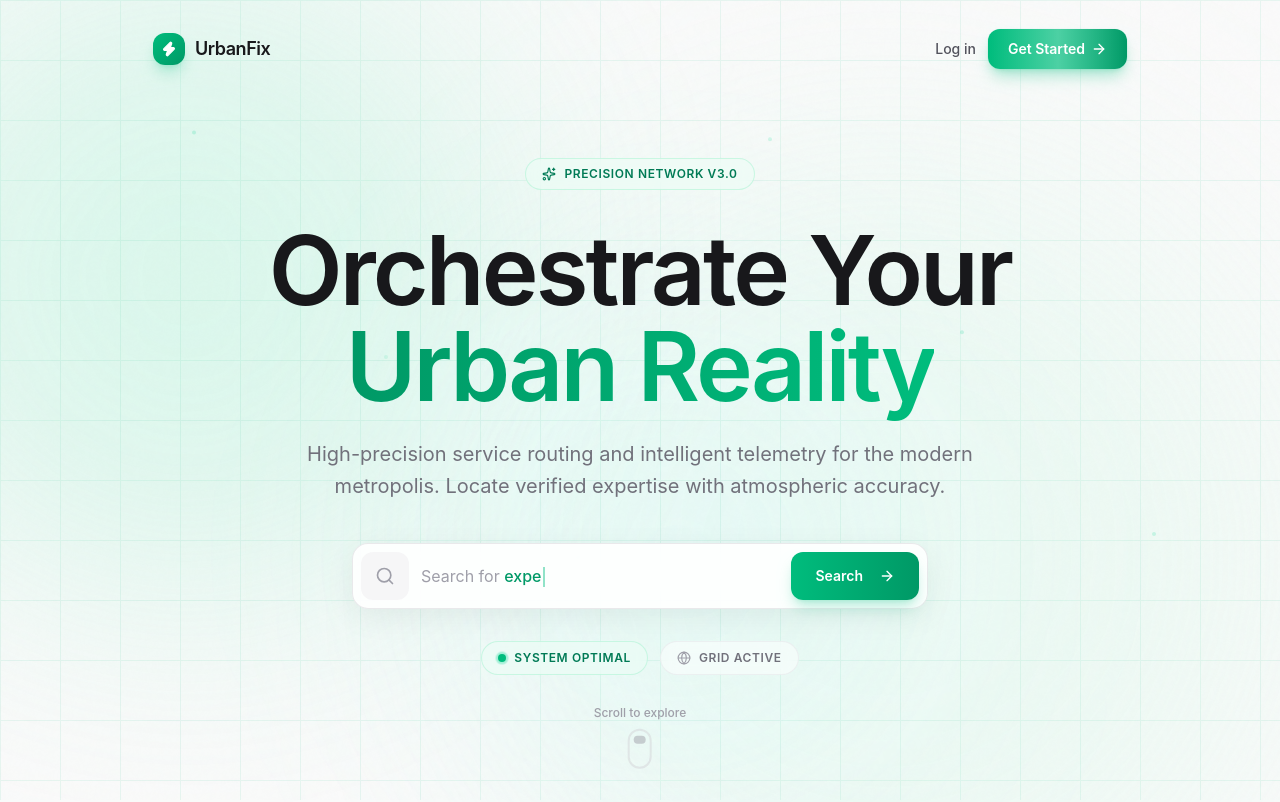
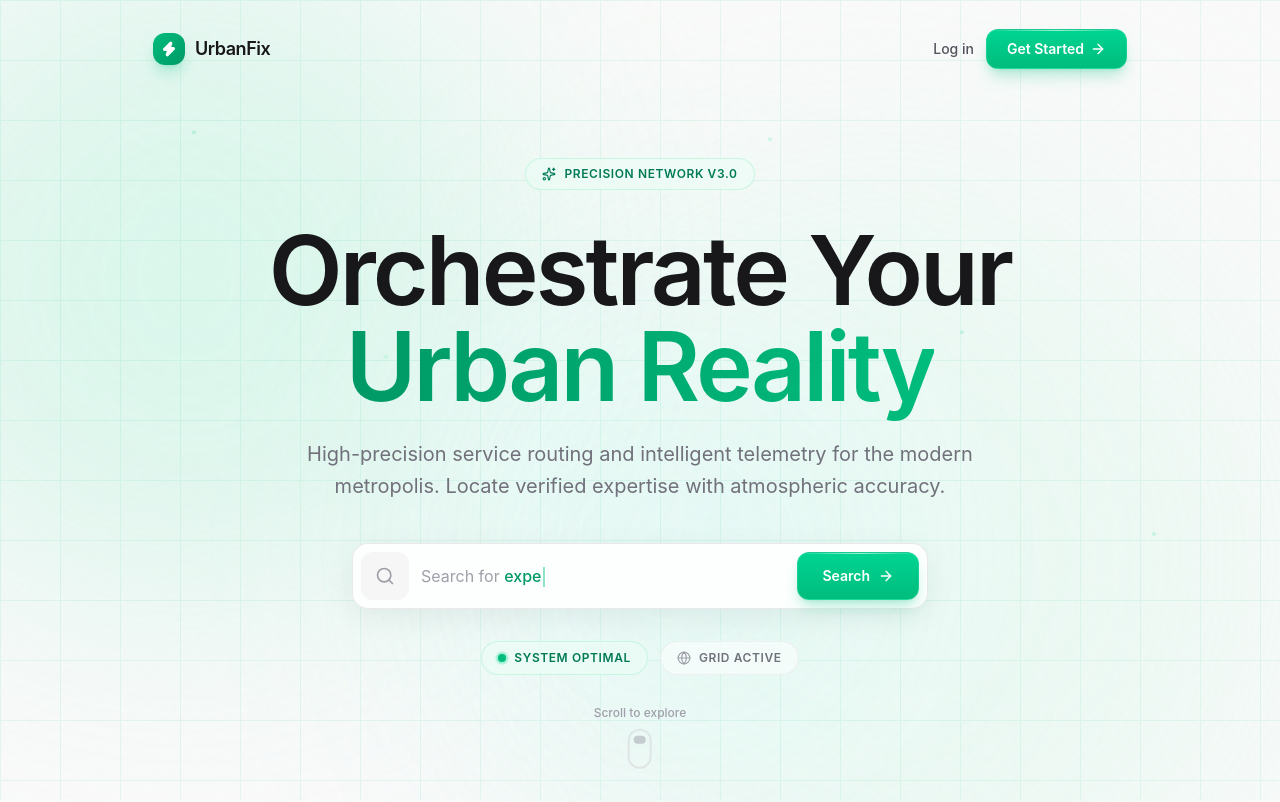
Before and after one commit to PrathyushaKalluri/UrbanFix, a React (Vite) app in the folder frontend/: page / in a window 1280 px wide. Shown: the top 802 px of the page. Built offline with nearby package versions, Linux system fonts and the light colour scheme.

Commit message:
update style button

```diff
--- a/frontend/src/pages/landing/LandingPage.tsx
+++ b/frontend/src/pages/landing/LandingPage.tsx
@@ -1,4 +1,4 @@
-import { useState, useEffect } from "react";
+import { useState, useEffect, useRef } from "react";
 import { Link } from "react-router-dom";
 import { motion, useScroll, useTransform, AnimatePresence } from "framer-motion";
 import { Button } from "@/components/ui/button";
@@ -204,53 +204,63 @@ function AnimatedCounter({ value, suffix = "" }: { value: number; suffix?: strin
   return <span>{count}{suffix}</span>;
 }
 
-// Magical CTA Button with shimmer, glow, and particle effects
-function MagicalCTAButton() {
+// Premium CTA Button with spotlight effect and star particles
+function PremiumCTAButton() {
   const [isHovered, setIsHovered] = useState(false);
+  const [mousePos, setMousePos] = useState({ x: 0, y: 0 });
+  const buttonRef = useRef<HTMLDivElement>(null);
+
+  const handleMouseMove = (e: React.MouseEvent) => {
+    if (buttonRef.current) {
+      const rect = buttonRef.current.getBoundingClientRect();
+      setMousePos({
+        x: e.clientX - rect.left,
+        y: e.clientY - rect.top,
+      });
+    }
+  };
 
   return (
     <Link to="/signup/user" className="relative group">
-      {/* Glow effect behind button */}
+      {/* Outer glow - only on hover */}
       <motion.div
-        className="absolute -inset-1 rounded-xl bg-gradient-to-r from-emerald-400 to-cyan-400 blur-xl"
-        initial={{ opacity: 0, scale: 1 }}
-        animate={isHovered ?
-          { scale: [1, 1.1, 1], opacity: [0.4, 0.7, 0.4] } :
-          { scale: 1, opacity: 0 }
-        }
-        transition={isHovered ?
-          { duration: 2, repeat: Infinity, ease: "easeInOut" } :
-          { duration: 0.3, ease: "easeOut" }
-        }
+        className="absolute -inset-1 rounded-xl blur-xl"
+        style={{ background: 'oklch(65% 0.2 155 / 0.4)' }}
+        initial={{ opacity: 0 }}
+        animate={isHovered ? { opacity: 1 } : { opacity: 0 }}
+        transition={{ duration: 0.4, ease: [0.16, 1, 0.3, 1] }}
       />
 
-      {/* Main button */}
+      {/* Main button with spotlight effect */}
       <motion.div
+        ref={buttonRef}
         onHoverStart={() => setIsHovered(true)}
         onHoverEnd={() => setIsHovered(false)}
-        whileHover={{ scale: 1.03 }}
-        whileTap={{ scale: 0.97 }}
+        onMouseMove={handleMouseMove}
+        whileHover={{ scale: 1.02 }}
+        whileTap={{ scale: 0.98 }}
         className="relative"
       >
         <Button
-          className="relative h-10 overflow-hidden rounded-xl bg-gradient-to-r from-emerald-500 via-emerald-500 to-emerald-600 px-5 text-sm font-semibold text-white shadow-lg shadow-emerald-500/30 transition-all duration-300 hover:shadow-xl hover:shadow-emerald-500/40"
+          className="relative h-10 overflow-hidden rounded-xl border border-emerald-300/30 bg-gradient-to-b from-emerald-400 to-emerald-500 px-5 text-sm font-semibold text-white shadow-lg shadow-emerald-500/25 transition-all duration-300 hover:from-emerald-300 hover:to-emerald-400 hover:shadow-emerald-400/30"
         >
-          {/* Shimmer effect */}
+          {/* Bright spotlight effect that follows cursor */}
           <motion.div
-            className="absolute inset-0 -translate-x-full bg-gradient-to-r from-transparent via-white/30 to-transparent"
-            animate={{ translateX: ["-100%", "200%"] }}
-            transition={{ duration: 2, repeat: Infinity, repeatDelay: 3, ease: "easeInOut" }}
+            className="pointer-events-none absolute -inset-px rounded-xl opacity-0 transition-opacity duration-300 group-hover:opacity-100"
+            style={{
+              background: `radial-gradient(120px circle at ${mousePos.x}px ${mousePos.y}px, rgba(167,243,208,0.5), transparent 50%)`,
+            }}
           />
 
-          {/* Inner gradient border effect */}
-          <div className="absolute inset-0 rounded-xl bg-gradient-to-r from-emerald-400/20 via-transparent to-cyan-400/20 opacity-0 transition-opacity duration-300 group-hover:opacity-100" />
+          {/* Top shine line */}
+          <div className="absolute inset-x-0 top-0 h-px bg-gradient-to-r from-transparent via-white/60 to-transparent" />
 
           {/* Content */}
           <span className="relative z-10 flex items-center gap-1.5">
             Get Started
             <motion.span
-              animate={isHovered ? { x: [0, 4, 0] } : {}}
-              transition={{ duration: 0.6, ease: "easeInOut" }}
+              animate={isHovered ? { x: [0, 3, 0] } : { x: 0 }}
+              transition={{ duration: 0.5, ease: [0.16, 1, 0.3, 1] }}
             >
               <ArrowRight className="h-4 w-4" />
             </motion.span>
@@ -268,117 +278,189 @@ function MagicalCTAButton() {
                   animate={{
                     opacity: [0, 1, 0],
                     scale: [0.5, 1, 0.5],
-                    x: [0, (i - 1) * 20],
-                    y: [0, -20 - i * 5]
+                    x: [0, (i - 1) * 15],
+                    y: [0, -15 - i * 4]
                   }}
                   exit={{ opacity: 0 }}
-                  transition={{ duration: 0.8, delay: i * 0.15, ease: "easeOut" }}
-                  className="absolute right-2 top-1/2 -translate-y-1/2"
+                  transition={{ duration: 0.7, delay: i * 0.12, ease: "easeOut" }}
+                  className="absolute right-1 top-1/2 -translate-y-1/2"
                 >
-                  <Star className="h-3 w-3 fill-emerald-300 text-emerald-300" />
+                  <Star className="h-2.5 w-2.5 fill-emerald-200 text-emerald-200" />
                 </motion.div>
               ))}
             </>
           )}
         </AnimatePresence>
       </motion.div>
-
-      {/* Subtle pulse ring on idle */}
-      <motion.div
-        className="absolute inset-0 -z-10 rounded-xl bg-emerald-400/20"
-        animate={{ scale: [1, 1.2, 1], opacity: [0.5, 0, 0.5] }}
-        transition={{ duration: 3, repeat: Infinity, ease: "easeInOut" }}
-      />
     </Link>
   );
 }
 
-// Magical Hero CTA Button (larger version)
-function MagicalHeroCTAButton() {
+// Premium Hero CTA Button with spotlight effect and star particles
+function PremiumHeroCTAButton() {
   const [isHovered, setIsHovered] = useState(false);
+  const [mousePos, setMousePos] = useState({ x: 0, y: 0 });
+  const buttonRef = useRef<HTMLDivElement>(null);
+
+  const handleMouseMove = (e: React.MouseEvent) => {
+    if (buttonRef.current) {
+      const rect = buttonRef.current.getBoundingClientRect();
+      setMousePos({
+        x: e.clientX - rect.left,
+        y: e.clientY - rect.top,
+      });
+    }
+  };
 
   return (
     <Link to="/signup/user" className="relative group">
-      {/* Outer glow pulse */}
+      {/* Outer glow */}
       <motion.div
-        className="absolute -inset-2 rounded-2xl bg-gradient-to-r from-emerald-400 via-cyan-400 to-emerald-400 blur-2xl"
-        initial={{ opacity: 0, scale: 1 }}
-        animate={isHovered ?
-          { scale: [1, 1.15, 1], opacity: [0.3, 0.6, 0.3] } :
-          { scale: 1, opacity: 0 }
-        }
-        transition={isHovered ?
-          { duration: 2, repeat: Infinity, ease: "easeInOut" } :
-          { duration: 0.3, ease: "easeOut" }
-        }
+        className="absolute -inset-2 rounded-2xl blur-2xl"
+        style={{ background: 'oklch(65% 0.2 155 / 0.35)' }}
+        initial={{ opacity: 0 }}
+        animate={isHovered ? { opacity: 1 } : { opacity: 0 }}
+        transition={{ duration: 0.4, ease: [0.16, 1, 0.3, 1] }}
       />
 
-      {/* Subtle idle pulse */}
-      {!isHovered && (
-        <motion.div
-          className="absolute inset-0 rounded-xl bg-emerald-500/20"
-          animate={{ scale: [1, 1.05, 1], opacity: [0.3, 0, 0.3] }}
-          transition={{ duration: 2.5, repeat: Infinity, ease: "easeInOut" }}
-        />
-      )}
-
+      {/* Main button with spotlight effect */}
       <motion.div
+        ref={buttonRef}
         onHoverStart={() => setIsHovered(true)}
         onHoverEnd={() => setIsHovered(false)}
+        onMouseMove={handleMouseMove}
         whileHover={{ scale: 1.02 }}
         whileTap={{ scale: 0.98 }}
         className="relative"
       >
         <Button
           size="lg"
-          className="relative h-14 overflow-hidden rounded-xl bg-gradient-to-r from-emerald-500 via-emerald-500 to-emerald-600 px-8 text-base font-semibold text-white shadow-xl shadow-emerald-500/30 transition-all duration-300 hover:shadow-2xl hover:shadow-emerald-500/40"
+          className="relative h-14 overflow-hidden rounded-xl border border-emerald-300/30 bg-gradient-to-b from-emerald-400 to-emerald-500 px-8 text-base font-semibold text-white shadow-xl shadow-emerald-500/25 transition-all duration-300 hover:from-emerald-300 hover:to-emerald-400 hover:shadow-emerald-400/30"
         >
-          {/* Animated shimmer */}
+          {/* Bright spotlight effect that follows cursor */}
           <motion.div
-            className="absolute inset-0 -translate-x-full bg-gradient-to-r from-transparent via-white/25 to-transparent"
-            animate={{ translateX: ["-100%", "200%"] }}
-            transition={{ duration: 2.5, repeat: Infinity, repeatDelay: 2, ease: "easeInOut" }}
+            className="pointer-events-none absolute -inset-px rounded-xl opacity-0 transition-opacity duration-300 group-hover:opacity-100"
+            style={{
+              background: `radial-gradient(180px circle at ${mousePos.x}px ${mousePos.y}px, rgba(167,243,208,0.5), transparent 50%)`,
+            }}
           />
 
-          {/* Hover gradient overlay */}
-          <motion.div
-            className="absolute inset-0 bg-gradient-to-r from-cyan-400/0 via-cyan-400/20 to-emerald-400/0"
-            initial={{ opacity: 0, x: "-100%" }}
-            animate={isHovered ? { opacity: 1, x: "100%" } : { opacity: 0, x: "-100%" }}
-            transition={{ duration: 0.6, ease: "easeInOut" }}
-          />
+          {/* Top shine line */}
+          <div className="absolute inset-x-0 top-0 h-px bg-gradient-to-r from-transparent via-white/60 to-transparent" />
 
           {/* Content */}
           <span className="relative z-10 flex items-center gap-2">
             Connect to Grid
             <motion.span
-              animate={isHovered ? { x: [0, 5, 0] } : {}}
-              transition={{ duration: 0.6, ease: "easeInOut" }}
+              animate={isHovered ? { x: [0, 4, 0] } : { x: 0 }}
+              transition={{ duration: 0.5, ease: [0.16, 1, 0.3, 1] }}
             >
               <ArrowRight className="h-5 w-5" />
             </motion.span>
           </span>
         </Button>
 
-        {/* Sparkles on hover */}
+        {/* Floating sparkles on hover */}
         <AnimatePresence>
           {isHovered && (
             <>
               {[...Array(4)].map((_, i) => (
                 <motion.div
                   key={i}
-                  initial={{ opacity: 0, scale: 0 }}
+                  initial={{ opacity: 0, scale: 0, x: 0, y: 0 }}
                   animate={{
                     opacity: [0, 1, 0],
                     scale: [0.3, 1, 0.3],
-                    x: (i - 1.5) * 25,
-                    y: -25 - i * 8
+                    x: (i - 1.5) * 20,
+                    y: -20 - i * 6
+                  }}
+                  exit={{ opacity: 0, scale: 0 }}
+                  transition={{ duration: 0.9, delay: i * 0.1, ease: "easeOut" }}
+                  className="absolute right-3 top-1/2"
+                >
+                  <Star className="h-3.5 w-3.5 fill-emerald-200 text-emerald-200" />
+                </motion.div>
+              ))}
+            </>
+          )}
+        </AnimatePresence>
+      </motion.div>
+    </Link>
+  );
+}
+
+// Premium Search Button with spotlight effect and star particles
+function PremiumSearchButton() {
+  const [isHovered, setIsHovered] = useState(false);
+  const [mousePos, setMousePos] = useState({ x: 0, y: 0 });
+  const buttonRef = useRef<HTMLDivElement>(null);
+
+  const handleMouseMove = (e: React.MouseEvent) => {
+    if (buttonRef.current) {
+      const rect = buttonRef.current.getBoundingClientRect();
+      setMousePos({
+        x: e.clientX - rect.left,
+        y: e.clientY - rect.top,
+      });
+    }
+  };
+
+  return (
+    <Link to="/signup/user" className="relative group">
+      <motion.div
+        ref={buttonRef}
+        onHoverStart={() => setIsHovered(true)}
+        onHoverEnd={() => setIsHovered(false)}
+        onMouseMove={handleMouseMove}
+        whileHover={{ scale: 1.02 }}
+        whileTap={{ scale: 0.98 }}
+        className="relative"
+      >
+        <Button
+          className="relative h-12 overflow-hidden rounded-xl border border-emerald-300/30 bg-gradient-to-b from-emerald-400 to-emerald-500 px-6 text-sm font-semibold text-white shadow-lg shadow-emerald-500/25 transition-all duration-300 hover:from-emerald-300 hover:to-emerald-400 hover:shadow-emerald-400/30"
+        >
+          {/* Bright spotlight effect that follows cursor */}
+          <motion.div
+            className="pointer-events-none absolute -inset-px rounded-xl opacity-0 transition-opacity duration-300 group-hover:opacity-100"
+            style={{
+              background: `radial-gradient(100px circle at ${mousePos.x}px ${mousePos.y}px, rgba(167,243,208,0.5), transparent 50%)`,
+            }}
+          />
+
+          {/* Top shine line */}
+          <div className="absolute inset-x-0 top-0 h-px bg-gradient-to-r from-transparent via-white/60 to-transparent" />
+
+          {/* Content */}
+          <span className="relative z-10 flex items-center gap-2">
+            Search
+            <motion.span
+              animate={isHovered ? { x: [0, 3, 0] } : { x: 0 }}
+              transition={{ duration: 0.5, ease: [0.16, 1, 0.3, 1] }}
+            >
+              <ArrowRight className="h-4 w-4" />
+            </motion.span>
+          </span>
+        </Button>
+
+        {/* Floating sparkles on hover */}
+        <AnimatePresence>
+          {isHovered && (
+            <>
+              {[...Array(2)].map((_, i) => (
+                <motion.div
+                  key={i}
+                  initial={{ opacity: 0, scale: 0, x: 0, y: 0 }}
+                  animate={{
+                    opacity: [0, 1, 0],
+                    scale: [0.5, 1, 0.5],
+                    x: [0, (i === 0 ? -12 : 12)],
+                    y: [0, -12]
                   }}
                   exit={{ opacity: 0 }}
-                  transition={{ duration: 1, delay: i * 0.1, ease: "easeOut" }}
-                  className="absolute right-4 top-1/2"
+                  transition={{ duration: 0.6, delay: i * 0.1, ease: "easeOut" }}
+                  className="absolute right-0 top-1/2 -translate-y-1/2"
                 >
-                  <Star className="h-4 w-4 fill-cyan-300 text-cyan-300" />
+                  <Star className="h-2.5 w-2.5 fill-emerald-200 text-emerald-200" />
                 </motion.div>
               ))}
             </>
@@ -434,7 +516,7 @@ function ModernNavbar() {
           >
             Log in
           </Link>
-          <MagicalCTAButton />
+          <PremiumCTAButton />
         </div>
       </motion.div>
     </motion.header>
@@ -609,12 +691,7 @@ export function LandingPage() {
                     onBlur={() => setIsInputFocused(false)}
                   />
                 </div>
-                <Button
-                  className="h-12 rounded-xl bg-gradient-to-r from-emerald-500 to-emerald-600 px-6 text-sm font-semibold text-white shadow-lg shadow-emerald-500/25 transition-all hover:shadow-emerald-500/40 hover:scale-[1.02] active:scale-[0.98]"
-                >
-                  Search
-                  <ArrowRight className="ml-2 h-4 w-4" />
-                </Button>
+                <PremiumSearchButton />
               </div>
             </motion.div>
 
@@ -912,7 +989,7 @@ export function LandingPage() {
               </p>
 
               <div className="flex flex-col items-center justify-center gap-4 sm:flex-row">
-                <MagicalHeroCTAButton />
+                <PremiumHeroCTAButton />
                 <Button
                   variant="outline"
                   size="lg"
```
